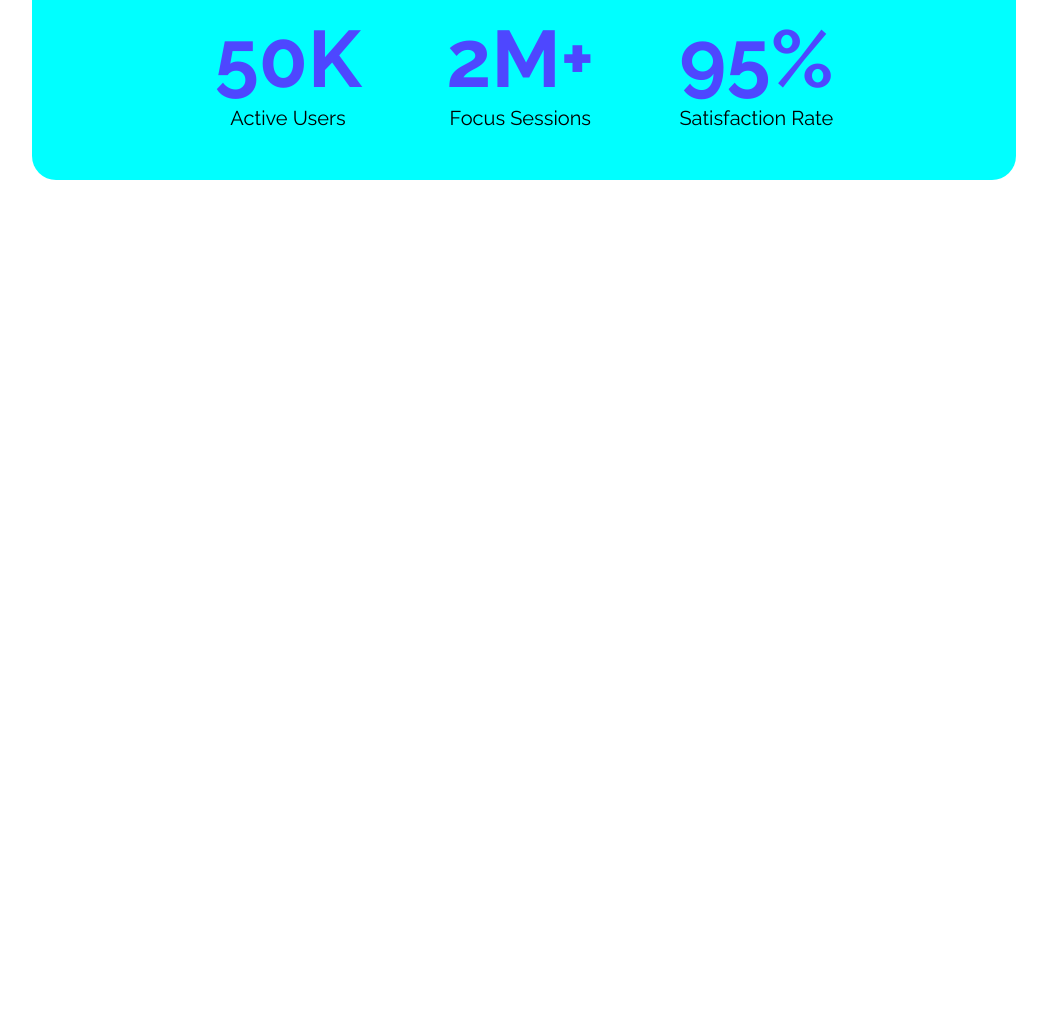
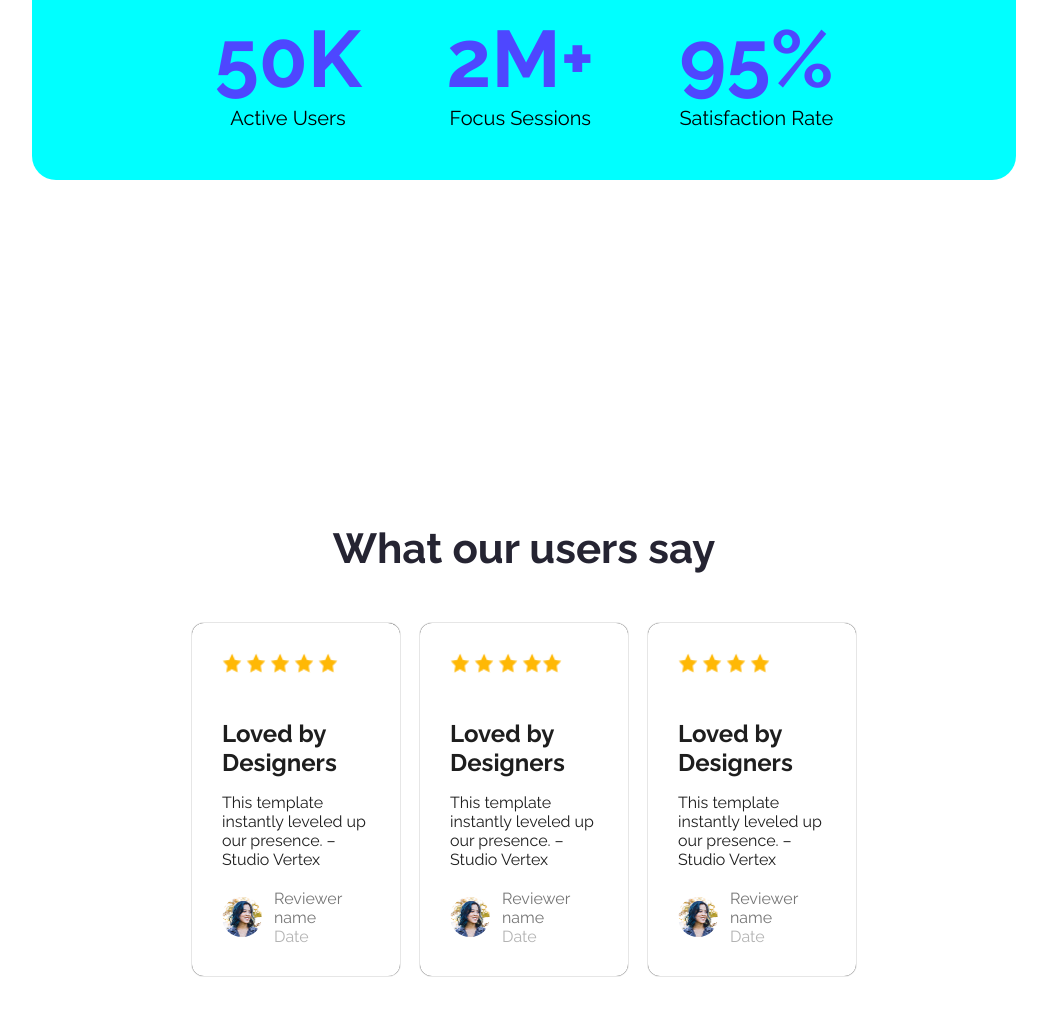
Before and after one commit to shafiullah-sifat/first-assaignment, a plain HTML site: page index.html in a window 1280 px wide. Shown: the part 1945-2961 px from the top of the page, without its empty margins (116-1163 px from the left). Before the commit the page ends 2245 px from the top, so only its background shows below. Drawn offline with Linux system fonts and the light colour scheme.

Commit message:
add star

```diff
--- a/index.html
+++ b/index.html
@@ -64,6 +64,78 @@
 
          </section>
 
+        <section class="users-feedback raleway-normal">
+  <h5 class="feedback-title">What our users say</h5>
+
+  <div class="feedback-container">
+
+    <div class="feedback-card">
+      <div class="stars"><img src="Assets/icon-star.png" alt="Star icon">
+    <img src="Assets/icon-star.png" alt="Star icon">
+<img src="Assets/icon-star.png" alt="Star icon">
+<img src="Assets/icon-star.png" alt="Star icon">
+<img src="Assets/icon-star.png" alt="Star icon"></div>
+      <h4 class="feedback-heading">Loved by Designers</h4>
+      <p class="feedback-description">This template instantly leveled up our presence. – Studio Vertex</p>
+      <div class="reviewer-info">
+        <img src="Assets/avatar.png" alt="Reviewer image" class="reviewer-img">
+        <div>
+          <p class="reviewer-name">Reviewer name</p>
+          <p class="review-date">Date</p>
+        </div>
+      </div>
+    </div>
+
+    <div class="feedback-card">
+      <div class="stars"><img src="Assets/icon-star.png" alt="Star icon">
+        <img src="Assets/icon-star.png" alt="Star icon">
+        <img src="Assets/icon-star.png" alt="Star icon">
+        <img src="Assets/icon-star.png" alt="Star icon"><img src="Assets/icon-star.png" alt="Star icon">
+    </div>
+      <h4 class="feedback-heading">Loved by Designers</h4>
+      <p class="feedback-description">This template instantly leveled up our presence. – Studio Vertex</p>
+      <div class="reviewer-info">
+        <img src="Assets/avatar.png" alt="Reviewer image" class="reviewer-img">
+        <div>
+          <p class="reviewer-name">Reviewer name</p>
+          <p class="review-date">Date</p>
+        </div>
+      </div>
+    </div>
+
+    <div class="feedback-card">
+      <div class="stars"><img src="Assets/icon-star.png" alt="">
+        <img src="Assets/icon-star.png" alt="Star icon">
+        <img src="Assets/icon-star.png" alt="Star icon">
+        <img src="Assets/icon-star.png" alt="Star icon">
+    </div>
+      <h4 class="feedback-heading">Loved by Designers</h4>
+      <p class="feedback-description">This template instantly leveled up our presence. – Studio Vertex</p>
+      <div class="reviewer-info">
+        <img src="Assets/avatar.png" alt="" class="reviewer-img">
+        <div>
+          <p class="reviewer-name">Reviewer name</p>
+          <p class="review-date">Date</p>
+        </div>
+      </div>
+    </div>
+
+  </div>
+</section>
+
+
+
+
+         <section class="touch-section">
+            <div class="touch-container">
+                <div class="t-container-left">
+                    <h4></h4>
+                    <div class="t-container-right"></div>
+                </div>
+            </div>
+
+         </section>
+
     </main>
 
 
--- a/styles/assaignment.css
+++ b/styles/assaignment.css
@@ -20,6 +20,7 @@
    border-radius: 5px;
    border: none;
 }
+
 
 
 
@@ -109,9 +110,88 @@ nav{
   font-size: 80px;
   font-weight: bold;
   color: #4E47FF;
+  margin: 0;
+  padding: 0;
 }
 .data-subtitle {
   font-size: 20px;
   font-weight: 400;
   color: #000000;
 }
+
+/* users feed back */
+.users-feedback {
+   padding: 137px 150px;
+   margin: 137px 150px;;
+  text-align: center;
+}
+.feedback-title {
+  font-size: 42px;
+  font-weight: bold;
+  color: #252432;
+  margin-bottom: 50px;
+}
+.feedback-container
+{
+  display: flex;
+  gap: 20px;
+  justify-content: center;
+
+
+
+}
+
+.feedback-card {
+  background-color: #FFFFFF;
+  border-radius: 12px;
+  padding: 30px;
+  width: 300px;
+  box-shadow: 0 0 1px #000000;
+  text-align: left;
+}
+
+.stars img {
+  height: 20px;
+  width: 20px;
+  gap: 4px;
+
+  margin-bottom: 10px;
+}
+.stars{
+
+  background-repeat: repeat-x;
+
+}
+.feedback-heading {
+  font-size: 24px;
+  font-weight: 220px;
+  color: #1E1E1E;
+  margin-bottom: 8px;
+}
+.feedback-description {
+  font-size: 16px;
+  color: #1E1E1E;
+  margin-bottom: 20px;
+}
+.reviewer-info {
+  display: flex;
+  align-items: center;
+  gap: 12px;
+}
+.reviewer-img {
+  width: 40px;
+  height: 40px;
+  border-radius: 9999px;
+}
+.reviewer-name {
+  font-size: 16px;
+  font-weight: 260px;
+  color: #757575;
+  margin: 0;
+}
+  .review-date {
+  font-size: 16px;
+  font-weight: 260px;
+  color: #B3B3B3;
+  margin: 0;
+}
```
